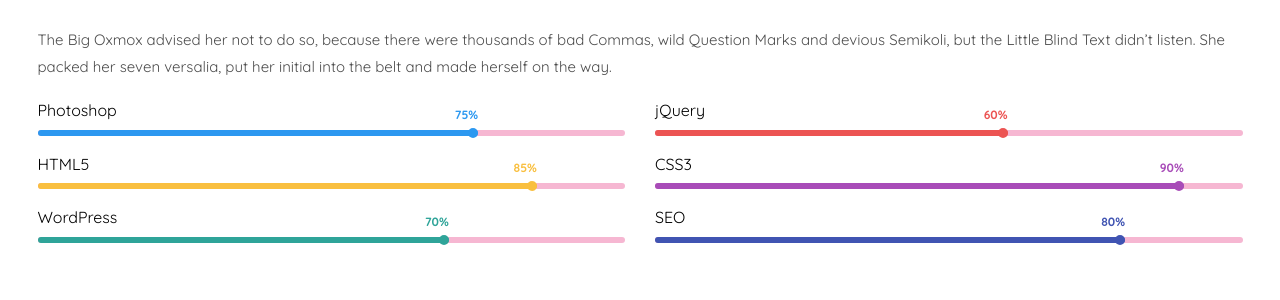
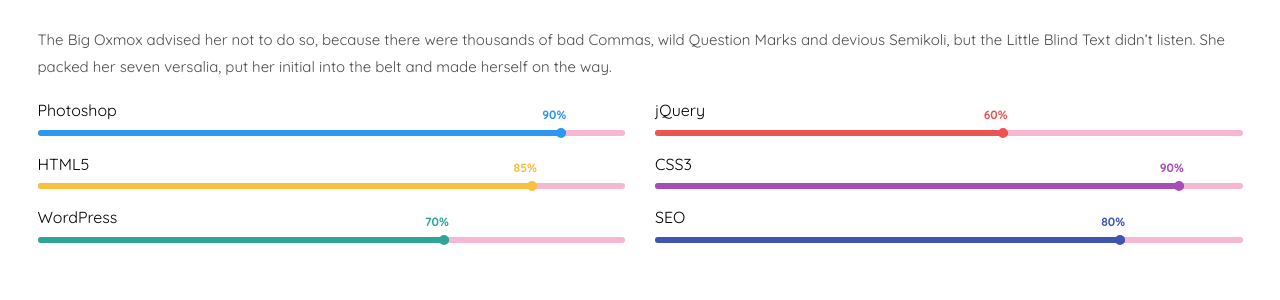
Before and after one commit to NatCard00/CS-Natalia, a Flask app: page / in a window 1280 px wide. Shown: the part 3312-3612 px from the top of the page. Run offline with Flask 2, Linux system fonts and the light colour scheme; some libraries are stand-ins or nearby versions; some web fonts are replaced.

Commit message:
photoshopbar

```diff
--- a/templates/index.html
+++ b/templates/index.html
@@ -302,9 +302,9 @@ Copyright <script>document.write(new Date().getFullYear());</script> All rights
 							<div class="progress-wrap">
 								<h3>Photoshop</h3>
 								<div class="progress">
-								 	<div class="progress-bar color-1" role="progressbar" aria-valuenow="75"
-								  	aria-valuemin="0" aria-valuemax="100" style="width:75%">
-								    <span>75%</span>
+								 	<div class="progress-bar color-1" role="progressbar" aria-valuenow="90"
+								  	aria-valuemin="0" aria-valuemax="100" style="width:90%">
+								    <span>90%</span>
 								  	</div>
 								</div>
 							</div>
```
